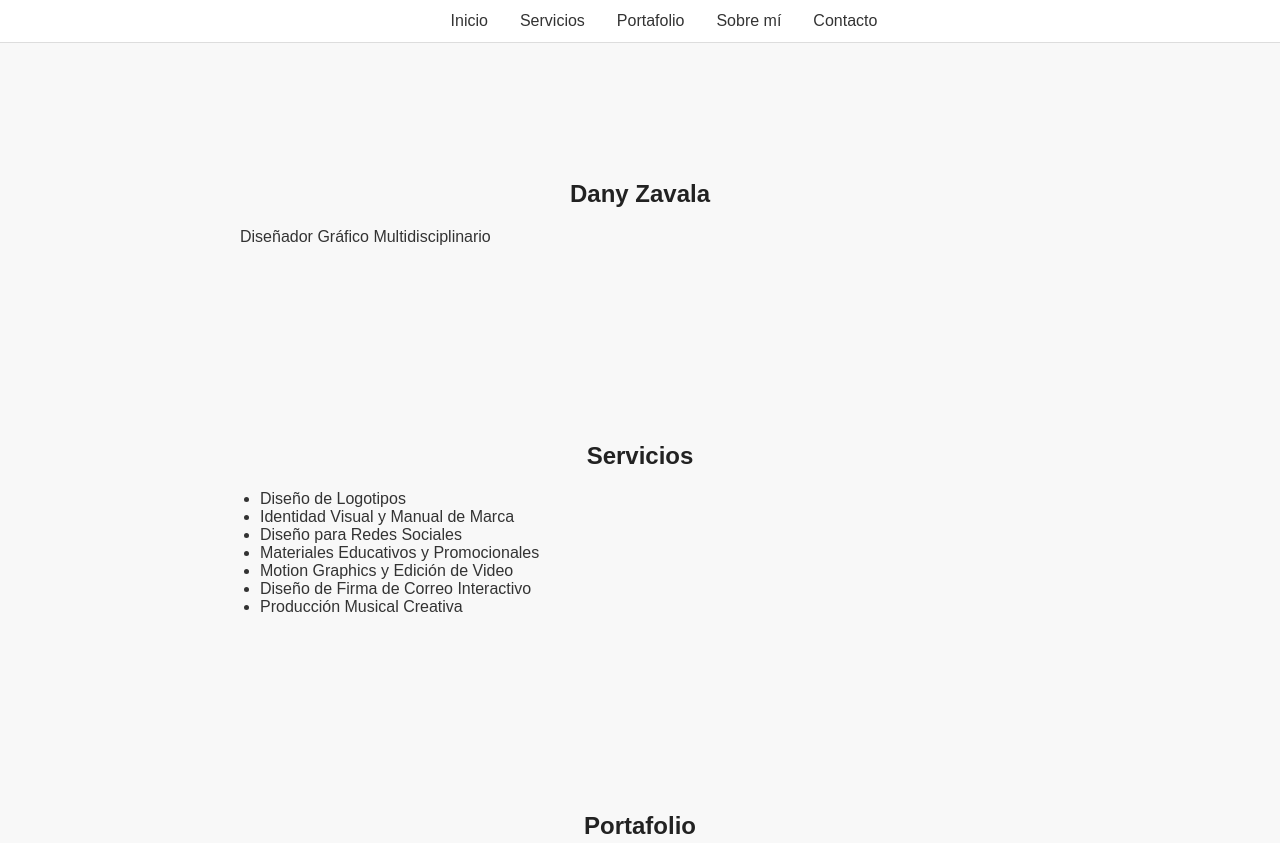
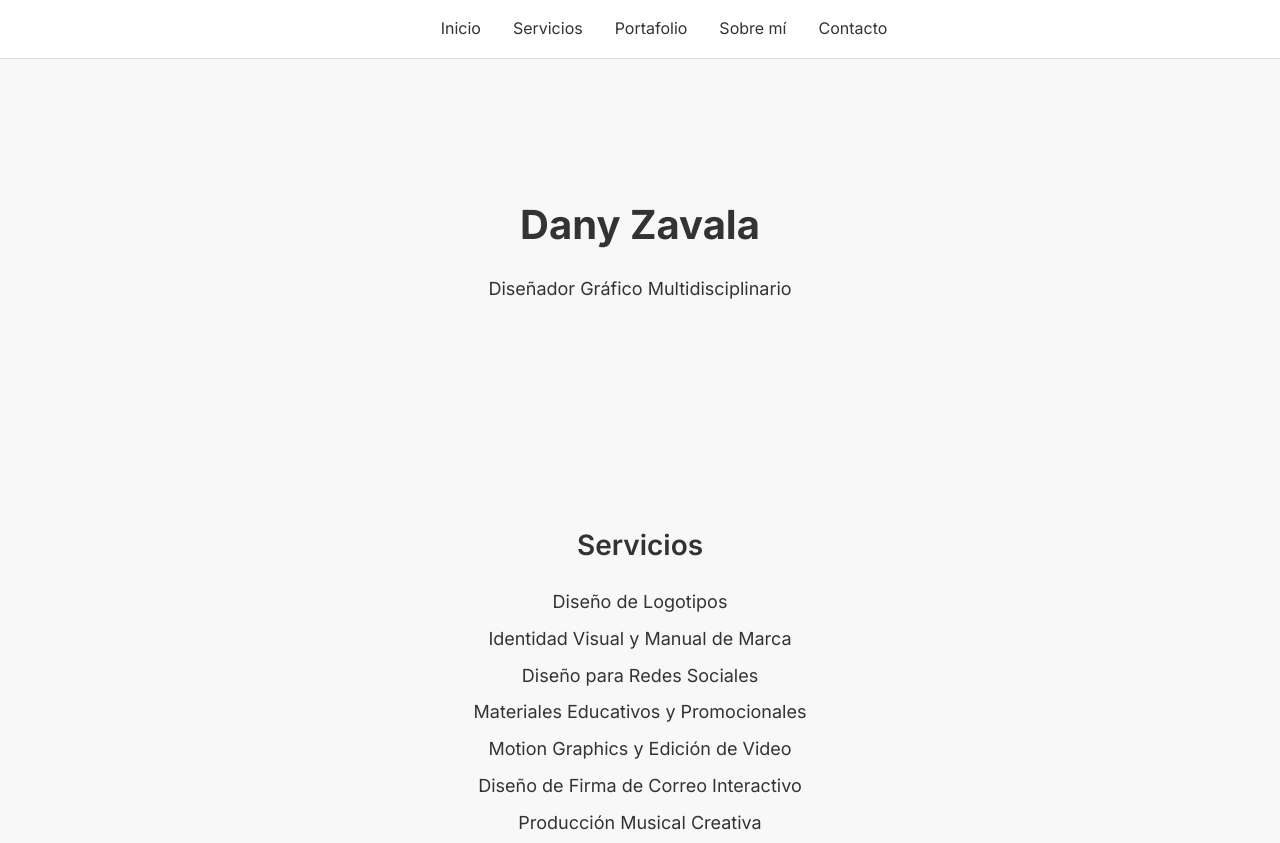
Before and after one commit to dany1408/danybranding, a plain HTML site: page index.html in a window 1280 px wide. Shown: the top 843 px of the page. Drawn offline with Linux system fonts and the light colour scheme.

Commit message:
Add files via upload

```diff
--- a/index.html
+++ b/index.html
@@ -5,12 +5,14 @@
   <meta charset="UTF-8">
   <meta name="viewport" content="width=device-width, initial-scale=1.0">
   <title>Dany Zavala | Diseño Gráfico</title>
+  <link href="https://fonts.googleapis.com/css2?family=Inter:wght@400;600;700&display=swap" rel="stylesheet">
   <style>
     body {
       margin: 0;
-      font-family: Arial, sans-serif;
+      font-family: 'Inter', sans-serif;
       background-color: #f8f8f8;
       color: #333;
+      line-height: 1.6;
     }
 
     .navbar {
@@ -19,37 +21,56 @@
       width: 100%;
       background-color: white;
       border-bottom: 1px solid #ddd;
-      padding: 12px 24px;
+      padding: 16px 24px;
       display: flex;
       justify-content: center;
       gap: 2rem;
       z-index: 1000;
+      font-weight: 500;
     }
 
     .navbar a {
       text-decoration: none;
       color: #333;
-      font-weight: 500;
+      font-size: 16px;
     }
 
     .section {
-      padding: 100px 20px 60px;
-      max-width: 800px;
+      padding: 100px 20px 80px;
+      max-width: 720px;
       margin: 0 auto;
-    }
-
-    .section h1, .section h2 {
-      color: #222;
       text-align: center;
     }
 
+    .section h1 {
+      font-size: 40px;
+      font-weight: 700;
+      margin-bottom: 10px;
+    }
+
+    .section h2 {
+      font-size: 28px;
+      font-weight: 600;
+      margin-bottom: 20px;
+    }
+
+    .section p {
+      font-size: 18px;
+      margin-bottom: 16px;
+    }
+
     .section ul {
-      list-style: disc;
-      padding-left: 20px;
+      list-style: none;
+      padding: 0;
+    }
+
+    .section ul li {
+      font-size: 18px;
+      margin: 8px 0;
     }
 
     .section a {
-      color: #555;
+      color: #444;
     }
 
     body::before {
```
